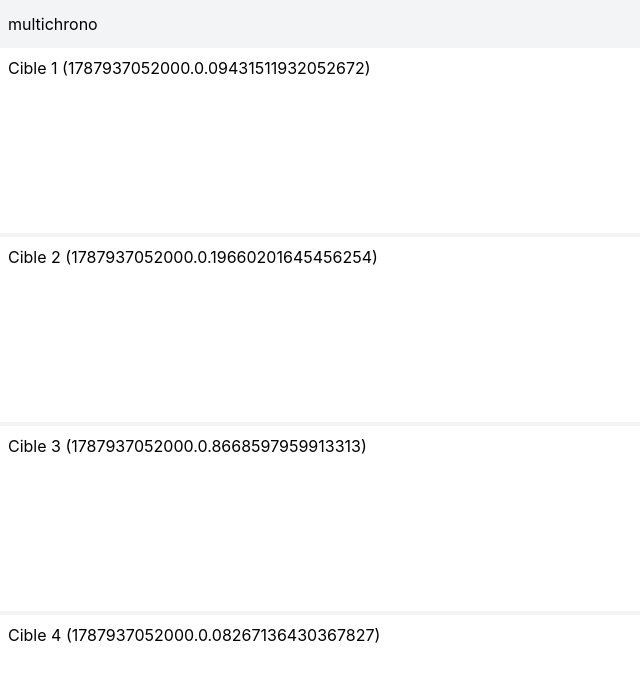
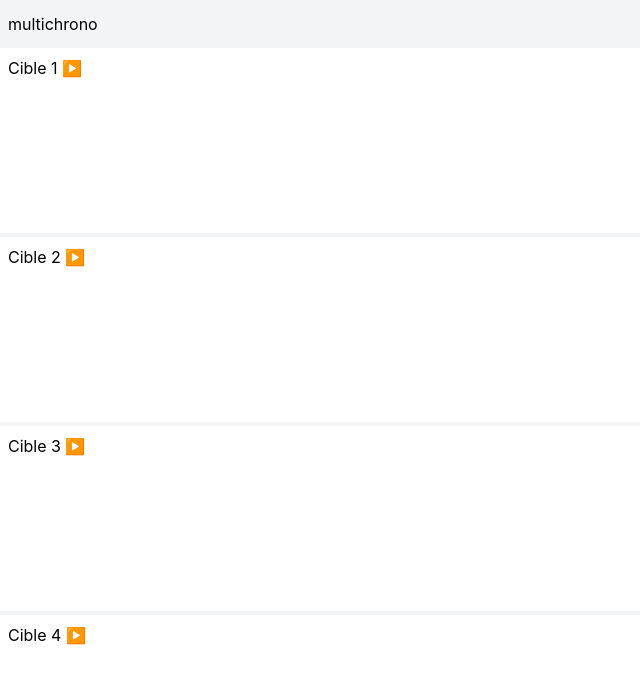
Before and after one commit to j4kim/multichrono, a Vue app: page / in a window 1280 px wide. Shown: the top 684 px of the page, without its empty margins (0-640 px from the left). Built offline with nearby package versions, Linux system fonts and the light colour scheme.

Commit message:
move chronos in a new store module

```diff
--- a/package.json
+++ b/package.json
@@ -10,6 +10,7 @@
   },
   "dependencies": {
     "@tailwindcss/vite": "^4.3.3",
+    "@vueuse/core": "^14.4.0",
     "tailwindcss": "^4.3.3",
     "vue": "^3.5.41"
   },
--- a/src/App.vue
+++ b/src/App.vue
@@ -1,14 +1,6 @@
 <script setup>
-import { ref } from "vue";
-import { newChrono } from "./chrono";
 import Chrono from "./components/Chrono.vue";
-
-const chronos = ref([
-  newChrono("Cible 1"),
-  newChrono("Cible 2"),
-  newChrono("Cible 3"),
-  newChrono("Cible 4"),
-]);
+import { chronos } from "./store.js";
 </script>
 
 <template>
--- a/src/chrono.js
+++ b/src/chrono.js
@@ -2,5 +2,6 @@ export function newChrono(label) {
   return {
     id: Date.now() + "." + Math.random(),
     label,
+    state: "initial",
   };
 }
--- a/src/components/Chrono.vue
+++ b/src/components/Chrono.vue
@@ -6,6 +6,7 @@ defineProps({
 
 <template>
   <div :chrono="chrono" class="max-h-1/4 min-h-20 grow bg-white p-2">
-    {{ chrono.label }} ({{ chrono.id }})
+    {{ chrono.label }}
+    <button v-if="chrono.state === 'initial'" @click="run">▶️</button>
   </div>
 </template>
--- /dev/null
+++ b/src/store.js
@@ -0,0 +1,9 @@
+import { useStorage } from "@vueuse/core";
+import { newChrono } from "./chrono";
+
+export const chronos = useStorage("chronos", [
+  newChrono("Cible 1"),
+  newChrono("Cible 2"),
+  newChrono("Cible 3"),
+  newChrono("Cible 4"),
+]);
```
Also changed, not shown: 1 other file (tests, documents, lock files or other folders).
